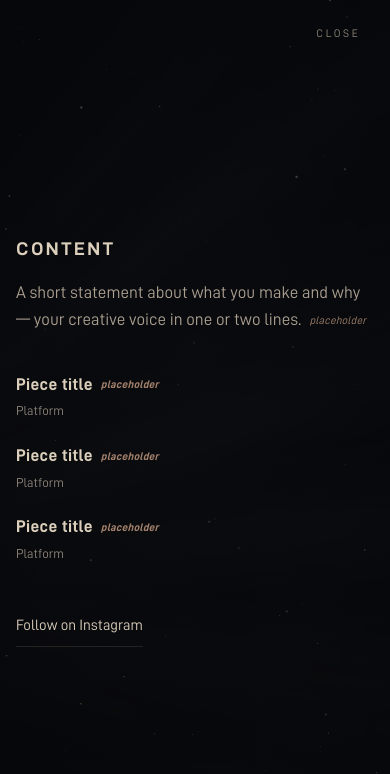
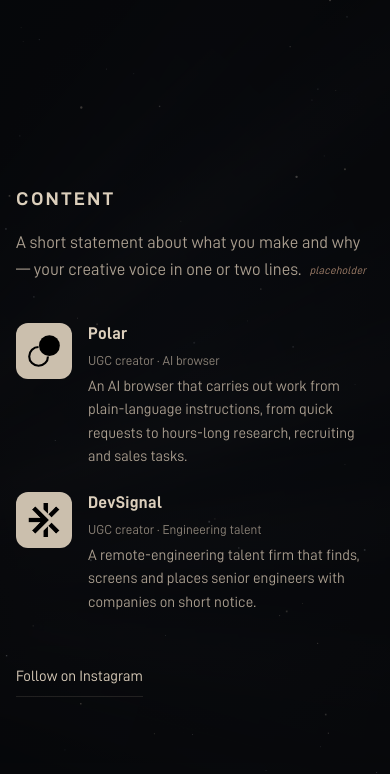
Before and after one commit to Paritybitz/alimohsinofficial, a React (Vite) app: page / in a window 390 px wide. Both pictures are taken after a click on the button "CONTENT". Shown: the top 774 px of the page. Built offline with nearby package versions, Linux system fonts and the light colour scheme.

Commit message:
feat: update content structure and styling in various components

```diff
--- a/index.html
+++ b/index.html
@@ -8,7 +8,7 @@
     <title>Ali Mohsin</title>
     <meta
       name="description"
-      content="Ali Mohsin — software engineer by profession, creator by curiosity, photographer by perspective."
+      content="Ali Mohsin — Software Engineer, Creator / UGC, Photographer."
     />
     <link rel="icon" type="image/svg+xml" href="/favicon.svg" />
   </head>
--- a/src/components/Dialog.tsx
+++ b/src/components/Dialog.tsx
@@ -119,9 +119,6 @@ export function Dialog({ open, onClose, labelledBy, className = '', children }:
         if (!isOnContent(event.target as Element, event.clientX, event.clientY)) onClose()
       }}
     >
-      <button type="button" className="dialog__close" onClick={onClose}>
-        Close
-      </button>
       <div className="dialog__inner">{children}</div>
     </dialog>
   )
--- a/src/components/IdentityHero.tsx
+++ b/src/components/IdentityHero.tsx
@@ -26,11 +26,7 @@ export function IdentityHero() {
           <path d={nameMark.d} fill="url(#name-metal)" />
         </svg>
       </h1>
-      <p className="identity__subtitle">
-        {identity.subtitle.map((line) => (
-          <span key={line}>{line}</span>
-        ))}
-      </p>
+      <p className="identity__subtitle">{identity.subtitle}</p>
     </header>
   )
 }
--- a/src/components/sections/ContentSection.tsx
+++ b/src/components/sections/ContentSection.tsx
@@ -5,16 +5,20 @@ import { SectionMore } from './SectionMore'
 
 export function ContentSection() {
   const { items, link } = sections.content
-  const hasThumbs = items.some((piece) => piece.thumbnail)
+  const hasVisuals = items.some((piece) => piece.logo || piece.thumbnail)
 
   return (
     <>
       <div className="section__body">
         <ul className="entries">
           {items.slice(0, 3).map((piece, i) => (
-            <li key={i} className={hasThumbs ? 'piece' : 'entry'}>
-              {hasThumbs &&
-                (piece.thumbnail ? (
+            <li key={i} className={hasVisuals ? 'piece' : 'entry'}>
+              {hasVisuals &&
+                (piece.logo ? (
+                  <span className="piece__logo" aria-hidden="true">
+                    <img src={piece.logo} alt="" loading="lazy" />
+                  </span>
+                ) : piece.thumbnail ? (
                   <img className="piece__thumb" src={piece.thumbnail} alt="" loading="lazy" />
                 ) : (
                   <span className="piece__thumb" aria-hidden="true" />
@@ -27,6 +31,7 @@ export function ContentSection() {
                   <PlaceholderNote show={piece.placeholder} />
                 </h3>
                 <p className="entry__meta">{piece.platform}</p>
+                {piece.description && <p className="entry__text">{piece.description}</p>}
               </div>
             </li>
           ))}
--- a/src/data/portfolio.ts
+++ b/src/data/portfolio.ts
@@ -43,8 +43,13 @@ export interface Project {
 
 export interface ContentPiece {
   title: string
+  /** Short line under the title, e.g. 'UGC creator'. */
   platform: string
   href: string
+  /** One or two sentences about the brand or piece. */
+  description?: string
+  /** Brand logo shown on a light tile, e.g. '/images/content/polar.svg'. */
+  logo?: string
   /** Optional small thumbnail, e.g. '/images/content/reel-1.jpg'. */
   thumbnail?: string
   placeholder?: boolean
@@ -100,14 +105,10 @@ export interface Sections {
 
 export const identity = {
   name: 'Ali Mohsin.',
-  subtitle: [
-    'Software engineer by profession.',
-    'Creator by curiosity.',
-    'Photographer by perspective.',
-  ],
+  subtitle: 'Software Engineer, Creator / UGC, Photographer',
   pageTitle: 'Ali Mohsin',
   metaDescription:
-    'Ali Mohsin — software engineer by profession, creator by curiosity, photographer by perspective.',
+    'Ali Mohsin — Software Engineer, Creator / UGC, Photographer.',
 }
 
 /* ── Social links (bottom of the page) ─────────────────────── */
@@ -250,11 +251,24 @@ export const sections: Sections = {
       text: 'A short statement about what you make and why — your creative voice in one or two lines.',
       placeholder: true,
     },
-    /** Up to three. Thumbnails are optional. */
+    /** Up to three. Logos and thumbnails are optional. */
     items: [
-      { title: 'Piece title', platform: 'Platform', href: '', placeholder: true },
-      { title: 'Piece title', platform: 'Platform', href: '', placeholder: true },
-      { title: 'Piece title', platform: 'Platform', href: '', placeholder: true },
+      {
+        title: 'Polar',
+        platform: 'UGC creator · AI browser',
+        href: 'https://polarbrowser.com',
+        logo: '/images/content/polar.svg',
+        description:
+          'An AI browser that carries out work from plain-language instructions, from quick requests to hours-long research, recruiting and sales tasks.',
+      },
+      {
+        title: 'DevSignal',
+        platform: 'UGC creator · Engineering talent',
+        href: 'https://www.devsignal.com',
+        logo: '/images/content/devsignal.png',
+        description:
+          'A remote-engineering talent firm that finds, screens and places senior engineers with companies on short notice.',
+      },
     ],
     link: { label: 'Follow on Instagram', ref: 'instagram' },
   },
--- a/src/styles/globals.css
+++ b/src/styles/globals.css
@@ -378,10 +378,6 @@ img {
   text-wrap: balance;
 }
 
-.identity__subtitle span + span::before {
-  content: ' ';
-}
-
 /* ─── Chapter navigation ──────────────────────────────────── */
 
 .chapters {
@@ -574,25 +570,6 @@ a.social__link:hover {
     opacity: 0;
     transform: translate3d(0, 0.25rem, 0);
   }
-}
-
-.dialog__close {
-  position: fixed;
-  z-index: 2;
-  top: max(0.75rem, env(safe-area-inset-top));
-  right: max(0.75rem, env(safe-area-inset-right));
-  padding: 1rem 1.1rem;
-  font-family: var(--font-label);
-  font-size: 0.6875rem;
-  letter-spacing: var(--label-tracking);
-  text-transform: uppercase;
-  line-height: 1;
-  color: var(--text-tertiary);
-  transition: color 200ms var(--ease-quiet);
-}
-
-.dialog__close:hover {
-  color: var(--text-primary);
 }
 
 /* ─── Section overlay ─────────────────────────────────────── */
@@ -792,6 +769,26 @@ a.entry__title:hover {
   grid-template-columns: auto 1fr;
   align-items: center;
   gap: 1rem;
+}
+
+/* Brand logos are dark marks, so they sit on a soft champagne tile */
+.piece__logo {
+  align-self: start;
+  display: grid;
+  place-items: center;
+  width: 3.5rem;
+  aspect-ratio: 1;
+  padding: 0.7rem;
+  border-radius: 0.75rem;
+  background: var(--text-primary);
+  opacity: 0.92;
+}
+
+.piece__logo img {
+  display: block;
+  width: 100%;
+  height: 100%;
+  object-fit: contain;
 }
 
 .piece__thumb {
@@ -1060,15 +1057,6 @@ a.entry__title:hover {
 /* ─── Small screens ───────────────────────────────────────── */
 
 @media (max-width: 34rem) {
-  /* One sentence per line — reads as a deliberate three-part statement */
-  .identity__subtitle span {
-    display: block;
-  }
-
-  .identity__subtitle span + span::before {
-    content: none;
-  }
-
   /* Rows: Career / Projects, Content / Photography, then Blog */
   .chapters__list {
     max-width: 22rem;
```
Also changed, not shown: public/images/content/devsignal.png (added), public/images/content/polar.svg (added).
